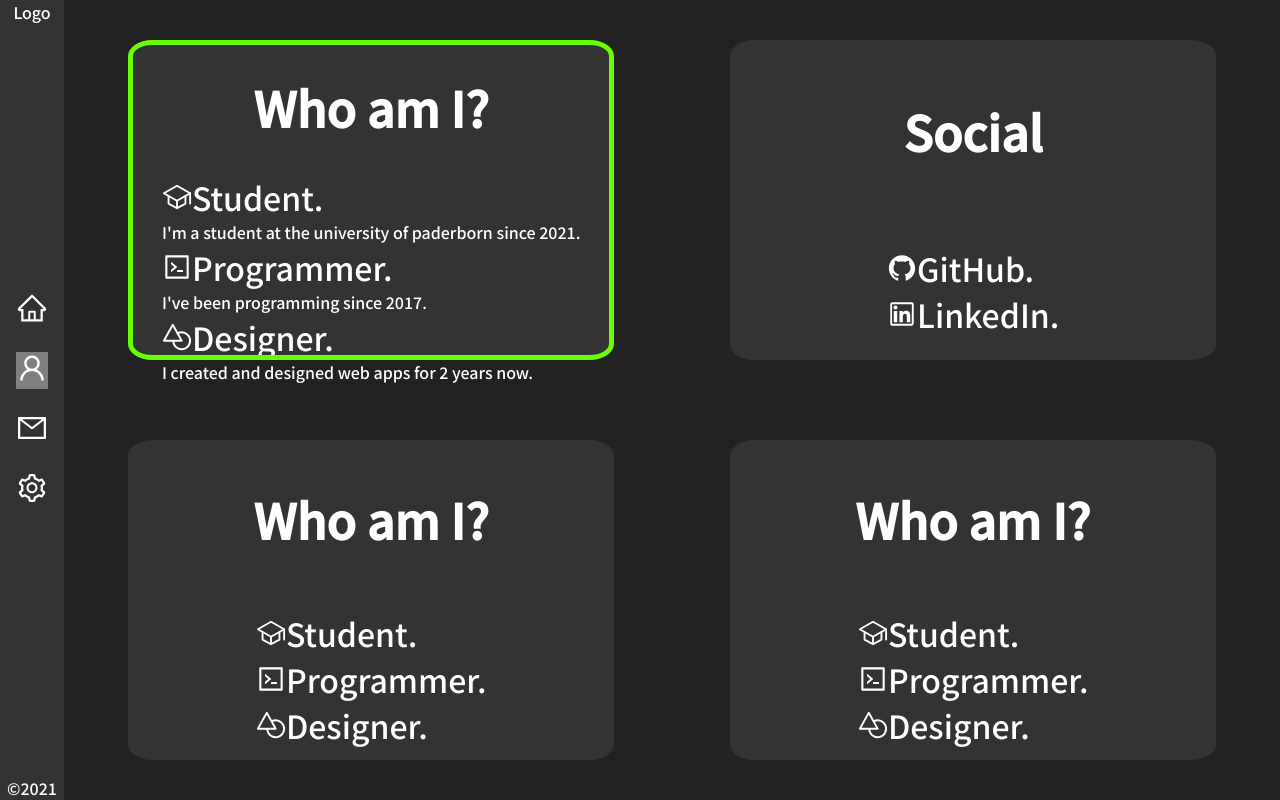
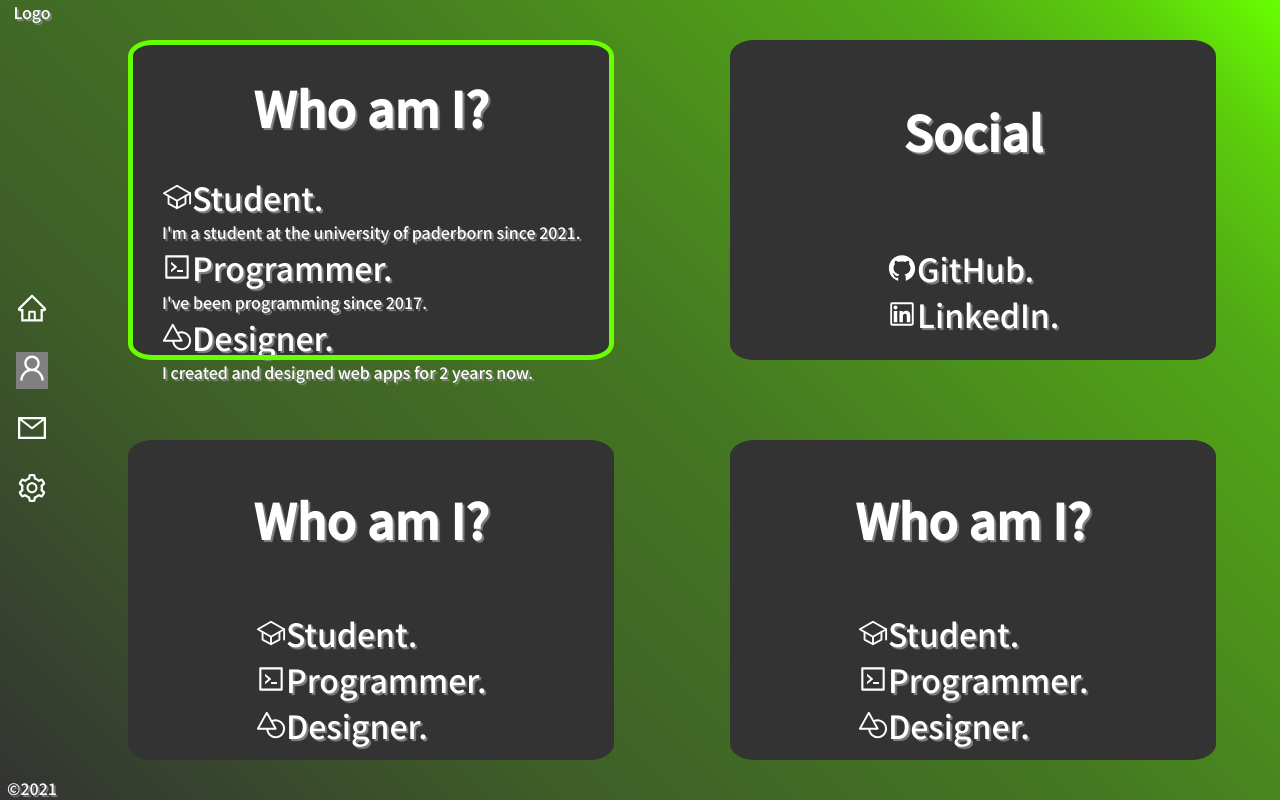
Before and after one commit to LckyLke/personal, a React (Create React App) app: page /about in a window 1280 px wide. Built offline with nearby package versions, Linux system fonts and the light colour scheme.

Commit message:
Some changes dies das

```diff
--- a/src/Startpage/Startpage.sass
+++ b/src/Startpage/Startpage.sass
@@ -1,5 +1,6 @@
 .main
-    background-color: #222222
+    background: rgb(104,255,0)
+    background: linear-gradient(225deg, rgba(104,255,0,1) 0%, rgba(91,205,12,1) 8%, rgba(81,168,22,1) 18%, rgba(77,151,26,1) 28%, rgba(69,120,34,1) 47%, rgba(62,94,40,1) 73%, rgba(51,51,51,1) 100%)
     color: white
     height: 100vh
     display: flex
@@ -9,7 +10,7 @@
 
 
 .navSidebar
-    background-color: #333333
+    background-color: transparent
     border-color: white
     border-width: 20px
     width: auto
@@ -19,6 +20,7 @@
     justify-content: space-between
     overflow: hidden
     z-index: 1
+
 
 .positionSubPages
     position: relative
--- a/src/Startpage/subpages/AboutpageComps/AboutContentComp.js
+++ b/src/Startpage/subpages/AboutpageComps/AboutContentComp.js
@@ -18,12 +18,12 @@ const AboutContentComp = ({
                 transition={{duration: 2}}
                 layout
                 id={text}
-                style={{ display: "flex", alignItems: "center", fontSize: "2rem" }}
+                style={{ display: "flex", alignItems: "center", fontSize: "2rem"}}
             >
                 {icon}
                 {`${text}.`}
             </motion.span>
-            <AnimatePresence>{selectedAbout === i&&(<motion.span initial={{opacity: 0}} animate={{opacity: 1}} exit={{opacity: 0}}>{additionalInformation[indexIconTextMap]}</motion.span>)}</AnimatePresence>
+            <AnimatePresence>{selectedAbout === i&&(<motion.span layout initial={{opacity: 0}} animate={{opacity: 1}} exit={{opacity: 0}}>{additionalInformation[indexIconTextMap]}</motion.span>)}</AnimatePresence>
         </div>
     ));
 
--- a/src/index.css
+++ b/src/index.css
@@ -1,5 +1,6 @@
 * {
   box-sizing: border-box;
+  text-shadow: 2px 2px 1px rgba(150, 150, 150, 0.8);
 }
 
 body {
```
Also changed, not shown: src/Startpage/subpages/ContactPage.js (added, +11 -0 lines).
